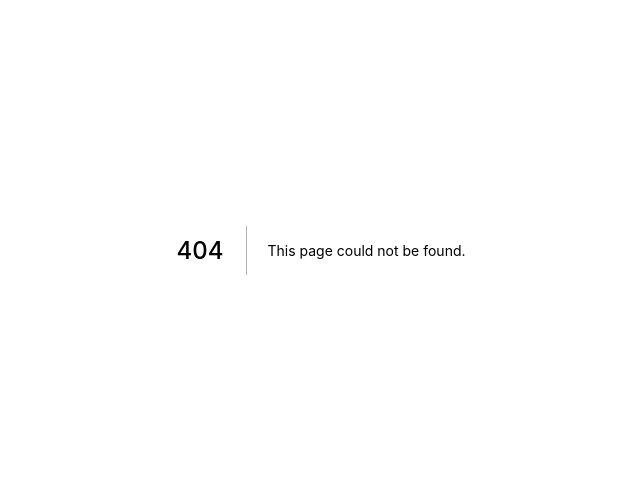
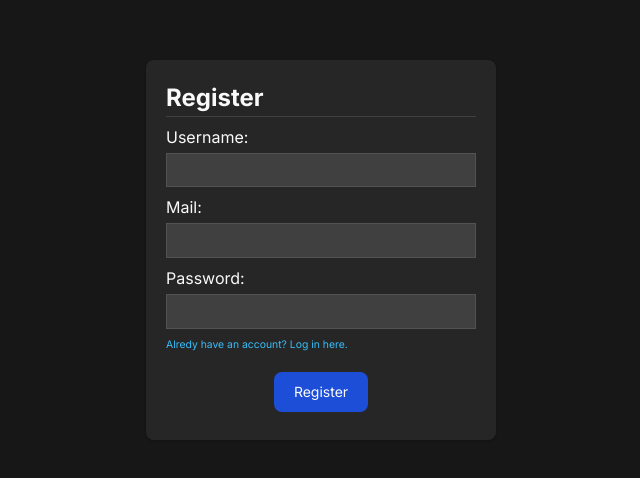
Before and after one commit to vlunaklick/live-in-chat, a Next.js app in the folder client/: page /register in a window 1280 px wide. Before the commit this address had no page. Shown: the part 150-628 px from the top of the page, without its empty margins (319-959 px from the left). Built offline with nearby package versions, Linux system fonts and the light colour scheme.

Commit message:
feat: register and login design

```diff
--- a/client/package.json
+++ b/client/package.json
@@ -10,9 +10,11 @@
   "dependencies": {
     "next": "12.0.10",
     "react": "17.0.2",
-    "react-dom": "17.0.2"
+    "react-dom": "17.0.2",
+    "styled-components": "^5.3.3"
   },
   "devDependencies": {
+    "babel-plugin-styled-components": "^2.0.2",
     "eslint": "8.9.0",
     "eslint-config-next": "12.0.10"
   }
--- /dev/null
+++ b/client/pages/register.js
@@ -0,0 +1,123 @@
+import Head from 'next/head'
+import styled from 'styled-components'
+import Link from 'next/link'
+
+export default function Login() {
+	return (
+		<div>
+			<Head>
+				<title>Live in Chat</title>
+				<meta name='description' content='Chatting app' />
+				<link rel='icon' href='/favicon.ico' />
+			</Head>
+
+			<RegisterWrapper>
+				<section>
+					<h2>Register</h2>
+					<form action='' method='post' onSubmit={e => e.preventDefault()}>
+						<label>
+							Username:
+							<input type='text' minlength='6' required />
+						</label>
+						<label>
+							Mail:
+							<input type='text' />
+						</label>
+						<label>
+							Password:
+							<input type='password' minlength='6' required />
+						</label>
+						<Link href='/login'>
+							<a>Alredy have an account? Log in here.</a>
+						</Link>
+						<button type='submit'>Register</button>
+					</form>
+				</section>
+			</RegisterWrapper>
+		</div>
+	)
+}
+
+const RegisterWrapper = styled.main`
+	background-color: #171717;
+	min-height: 100vh;
+	display: flex;
+	flex-direction: column;
+	justify-content: center;
+	align-items: center;
+
+	section {
+		padding: 1.25rem;
+		width: 350px;
+		background-color: #262626;
+		border-radius: 0.5rem;
+		box-shadow: 0px 1px 3px 0px rgba(0, 0, 0, 0.1),
+			0px 1px 2px 0px rgba(0, 0, 0, 0.06);
+
+		h2 {
+			color: #fafafa;
+			border-bottom: 1px solid #404040;
+		}
+	}
+
+	form {
+		display: flex;
+		flex-direction: column;
+		gap: 0.5rem;
+		align-items: center;
+		padding: 0.5rem 0;
+
+		button {
+			margin-top: 0.75rem;
+			background-color: #1d4ed8;
+			outline: none;
+			border: none;
+			cursor: pointer;
+			padding: 0.625rem 1.25rem;
+			border-radius: 0.5rem;
+			color: #fafafa;
+			font-size: 0.875rem;
+			line-height: 1.25rem;
+			transition: background-color 0.5s ease-in-out;
+		}
+
+		button:hover {
+			background-color: #1e40af;
+		}
+
+		a {
+			width: 100%;
+			color: #38bdf8;
+			font-size: 0.65rem;
+			cursor: pointer;
+		}
+
+		a:hover {
+			color: #0ea5e9;
+		}
+
+		label {
+			color: #fafafa;
+			display: flex;
+			flex-direction: column;
+			gap: 0.25rem;
+			width: 100%;
+
+			input {
+				width: 100%;
+				outline: none;
+				border: none;
+				padding: 0.5rem;
+				background-color: #404040;
+				color: #fafafa;
+				font-size: 0.7rem;
+				border: 1px solid #525252;
+				transition: border 0.5s ease-in-out;
+			}
+
+			input:focus {
+				border: 1px solid #737373;
+			}
+		}
+	}
+`
```
Also changed, not shown: client/pages/login.js (added, +119 -0 lines), 1 other file (tests, documents, lock files or other folders).
